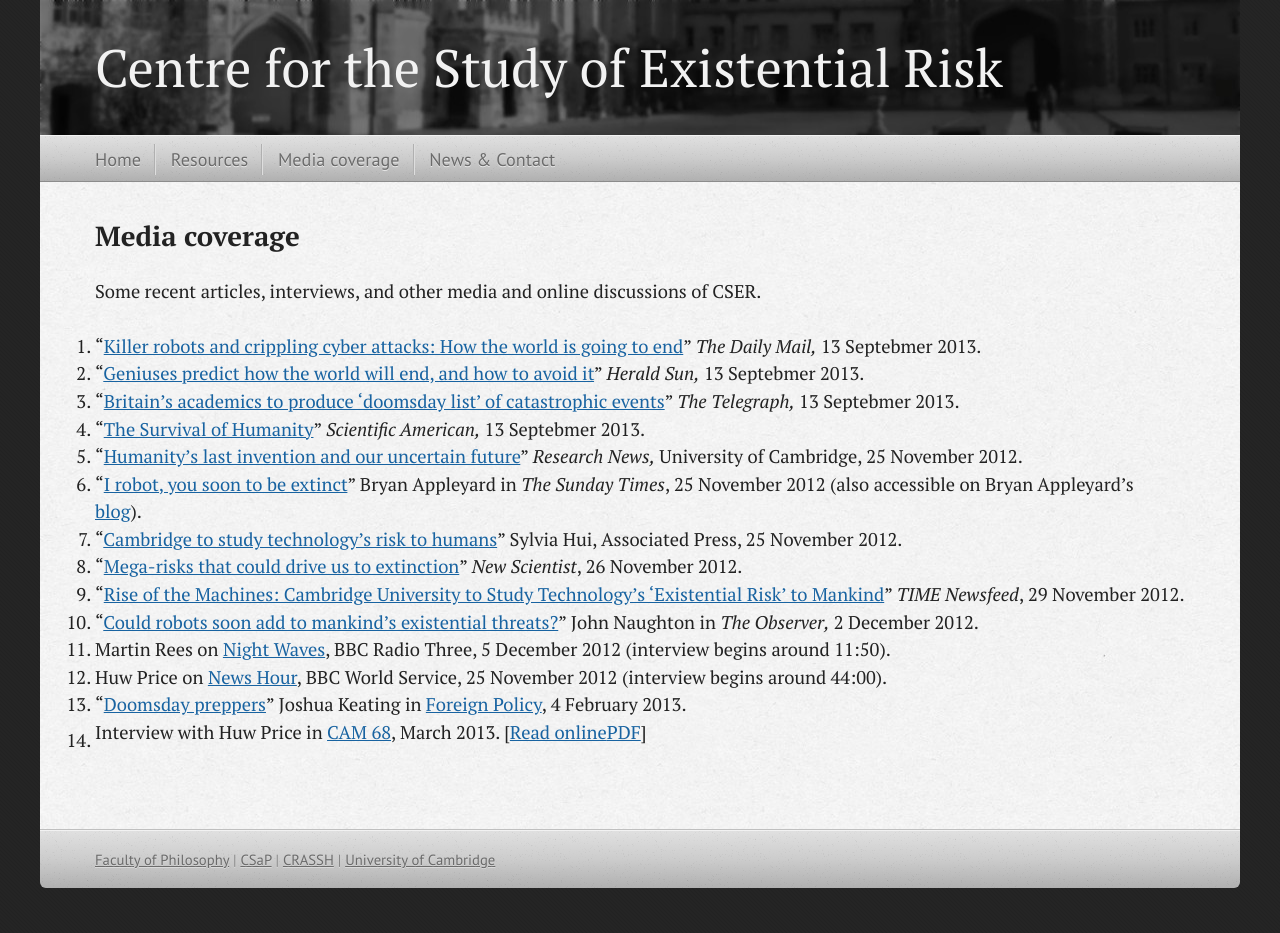
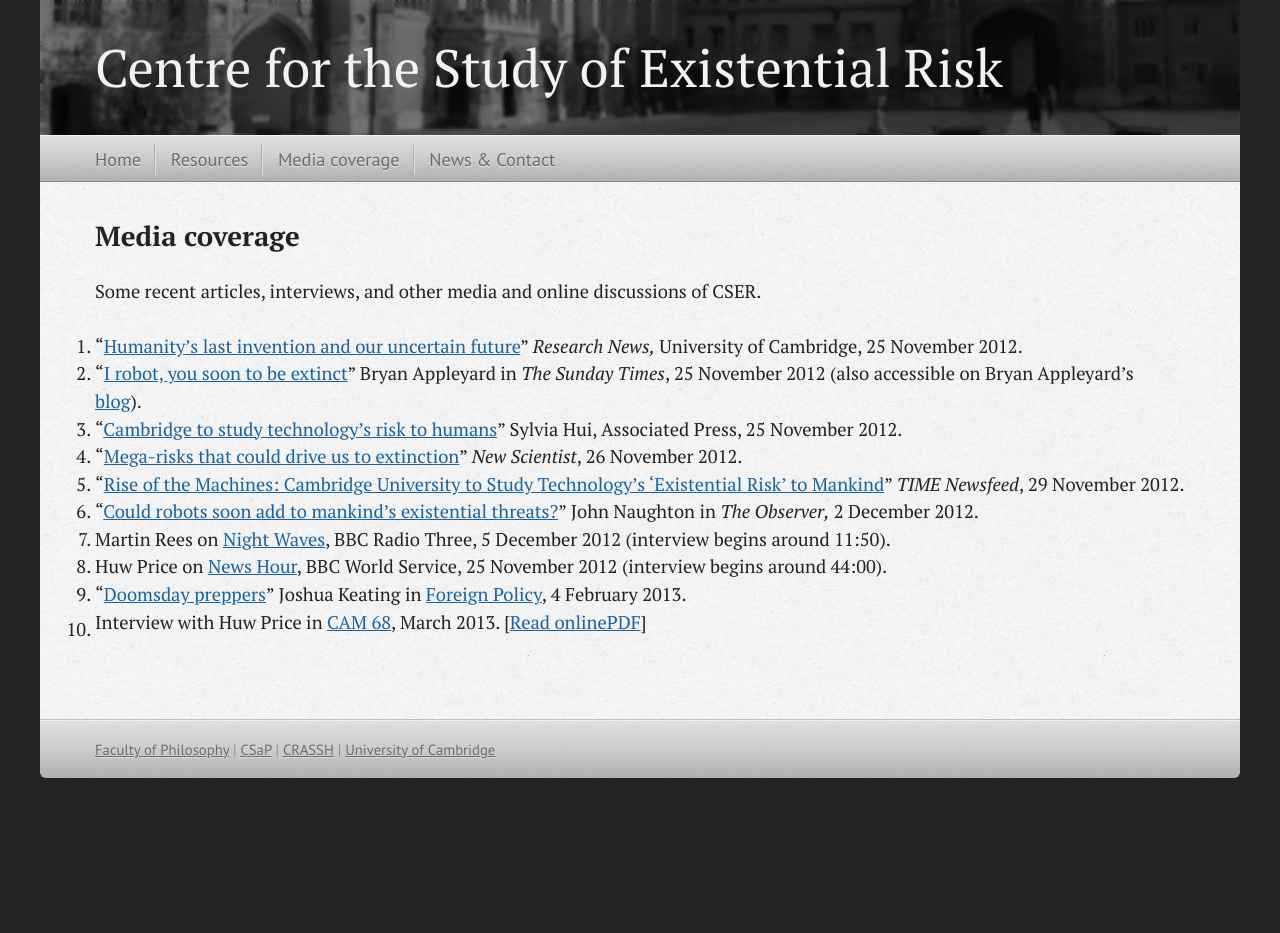
Before and after one commit to cseruk/cseruk.github.io, a Jekyll site: the page built from media.md, in a window 1280 px wide. Built offline with Jekyll 4.4.1, drawn with Linux system fonts in a browser that asks for light colours; nearby versions of some CDN libraries; Markdown is read by kramdown in place of the engine named in the settings; after the commit the page ends 900 px from its top, so only the background shows below that.

Commit message:
Update media.md

```diff
--- a/media.md
+++ b/media.md
@@ -7,10 +7,10 @@ sidebar: false
 
 Some recent articles, interviews, and other media and online discussions of CSER.
 
-1. "[Killer robots and crippling cyber attacks: How the world is going to end](http://www.dailymail.co.uk/sciencetech/article-2418990/Science-superheroes-famous-thinkers-form-doomsday-society-save-humanity-asteroids-pandemics--itself.html)" *The Daily Mail,* 13 Septebmer 2013.
+<!---1. "[Killer robots and crippling cyber attacks: How the world is going to end](http://www.dailymail.co.uk/sciencetech/article-2418990/Science-superheroes-famous-thinkers-form-doomsday-society-save-humanity-asteroids-pandemics--itself.html)" *The Daily Mail,* 13 Septebmer 2013.
 1. "[Geniuses predict how the world will end, and how to avoid it](http://www.heraldsun.com.au/technology/sci-tech/geniuses-predict-how-the-world-will-end-and-how-to-avoid-it/story-fni0c0qs-1226718860033)" *Herald Sun,* 13 Septebmer 2013.
 1. "[Britain's academics to produce 'doomsday list' of catastrophic events](http://www.telegraph.co.uk/science/10306413/Britains-academics-to-produce-doomsday-list-of-catastrophic-events.html)" *The Telegraph,* 13 Septebmer 2013.
-1. "[The Survival of Humanity](http://blogs.scientificamerican.com/guest-blog/2013/09/13/the-survival-of-humanity/)" *Scientific American,* 13 Septebmer 2013.
+1. "[The Survival of Humanity](http://blogs.scientificamerican.com/guest-blog/2013/09/13/the-survival-of-humanity/)" *Scientific American,* 13 Septebmer 2013.-->
 1. "[Humanity’s last invention and our uncertain future](http://www.cam.ac.uk/research/news/humanitys-last-invention-and-our-uncertain-future/)" *Research News,* University of Cambridge, 25 November 2012.
 1. "[I robot, you soon to be extinct](http://www.thesundaytimes.co.uk/sto/newsreview/features/article1167225.ece)" Bryan Appleyard in *The Sunday Times*, 25 November 2012 (also accessible on Bryan Appleyard's [blog](http://www.bryanappleyard.com/i-extinct-you-robot/)).
 1. "[Cambridge to study technology's risk to humans](http://bigstory.ap.org/article/cambridge-study-technologys-risk-humans)" Sylvia Hui, Associated Press, 25 November 2012.
```
